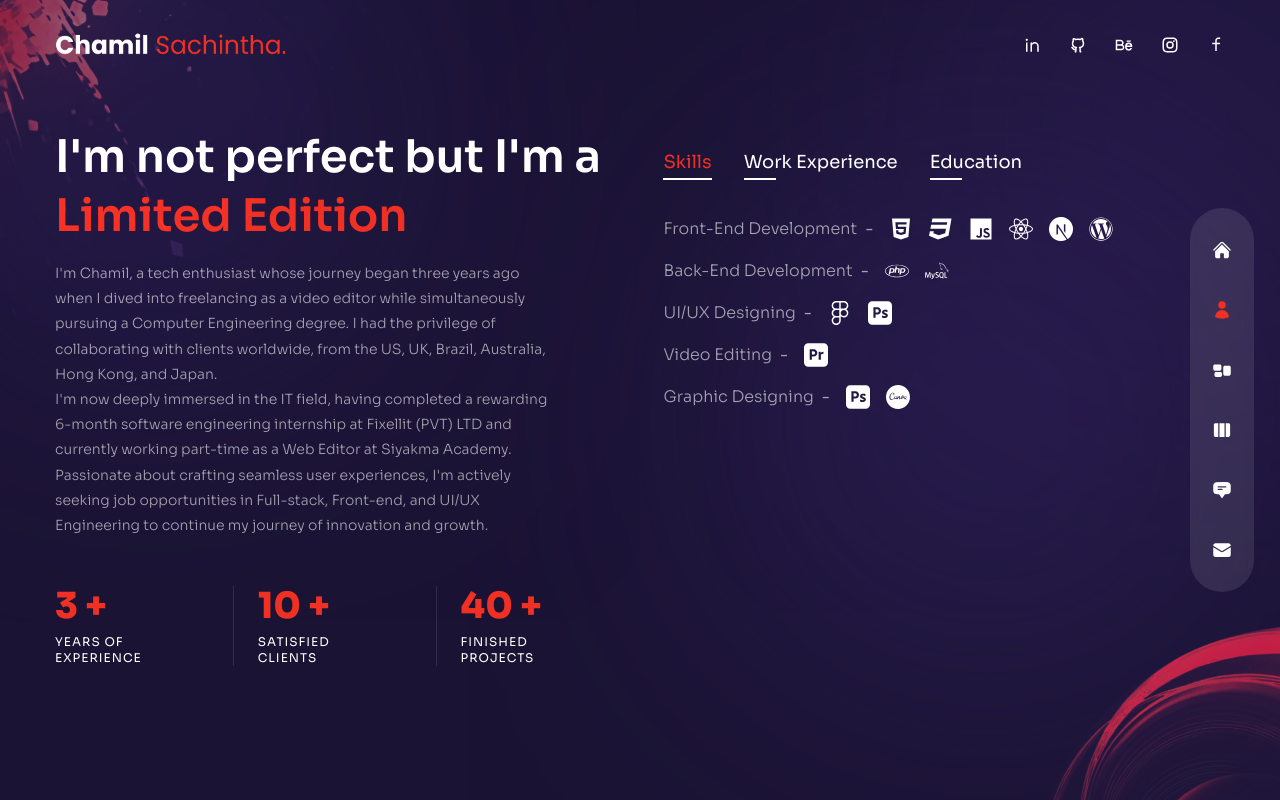
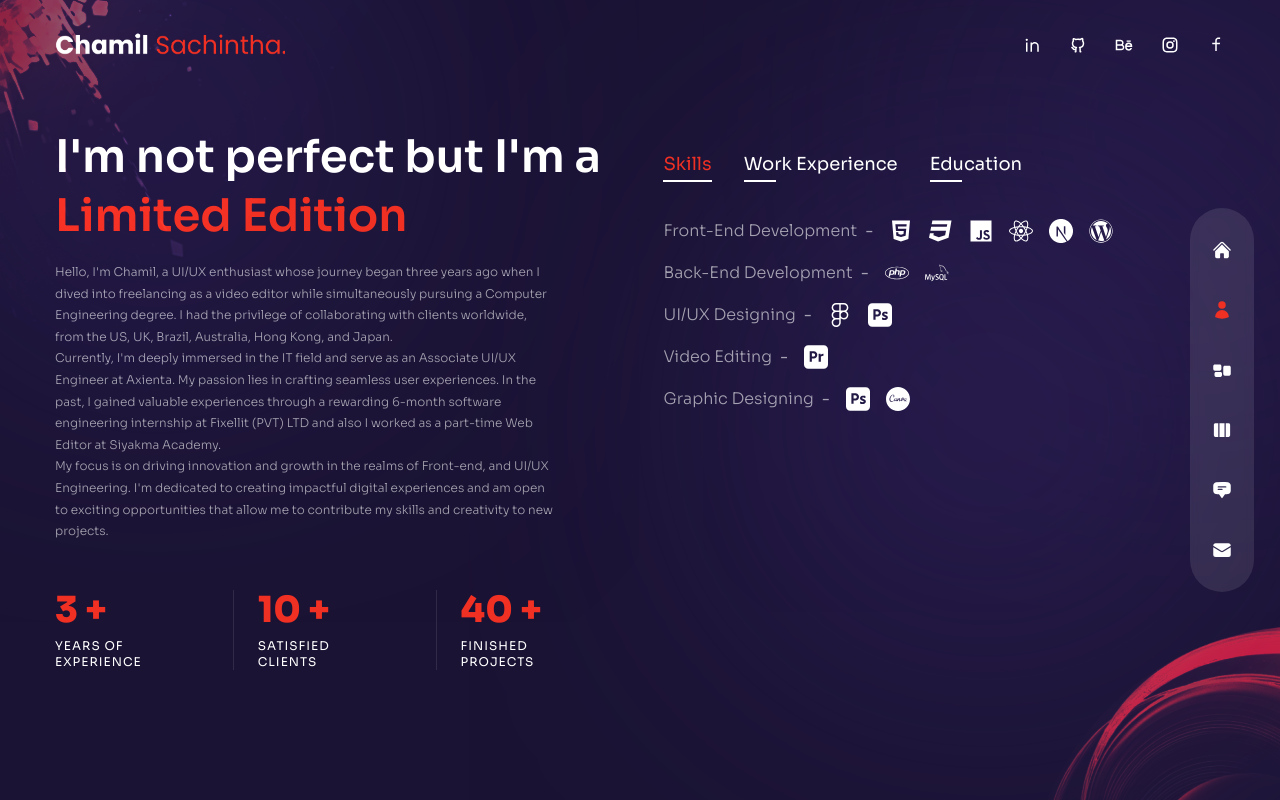
Before and after one commit to ChamilSachintha/Personal-Portfolio-2, a Next.js app: page /about in a window 1280 px wide. Built offline with nearby package versions, Linux system fonts and the light colour scheme.

Commit message:
Content updated

```diff
--- a/components/ServiceSlider.js
+++ b/components/ServiceSlider.js
@@ -17,12 +17,12 @@ import Link from "next/link";
 
 // Service data
 export const serviceData = [
-  {
-    icon: <RxLayers />,
-    title: "Full-Stack",
-    description:
-      "Crafting comprehensive solutions that seamlessly integrate front-end and back-end technologies for an end-to-end experience.",
-  },
+  // {
+  //   icon: <RxLayers />,
+  //   title: "Full-Stack",
+  //   description:
+  //     "Crafting comprehensive solutions that seamlessly integrate front-end and back-end technologies for an end-to-end experience.",
+  // },
   {
     icon: <RxLayout />,
     title: "Front-End",
--- a/components/WorkSlider.js
+++ b/components/WorkSlider.js
@@ -49,19 +49,8 @@ export const workSlider = {
       ],
     },
     {
-      type: "full-stack",
-      images: [
-        {
-          title: "Pharmacy Management System",
-          path: "/thumb16.png",
-          link: "https://github.com/ChamilSachintha/Pharmacy-Management-System",
-        },
-      ],
-    },
-    {
       type: "UI/UX",
       images: [
-
         {
           title: "Space Travel App",
           path: "/thumb14.png",
@@ -98,6 +87,16 @@ export const workSlider = {
           title: "Academic Calendar UI",
           path: "/thumb15.png",
           link: "https://www.behance.net/gallery/179137501/Academic-Calendar-UI-Design",
+        },
+      ],
+    },
+    {
+      type: "full-stack",
+      images: [
+        {
+          title: "Pharmacy Management System",
+          path: "/thumb16.png",
+          link: "https://github.com/ChamilSachintha/Pharmacy-Management-System",
         },
       ],
     },
--- a/pages/about/index.js
+++ b/pages/about/index.js
@@ -50,7 +50,10 @@ export const aboutData = [
       },
       {
         title: "UI/UX Designing",
-        icons: [<FaFigma key={"figma"} />, <SiAdobephotoshop key={"photoshop"} />],
+        icons: [
+          <FaFigma key={"figma"} />,
+          <SiAdobephotoshop key={"photoshop"} />,
+        ],
       },
       {
         title: "Video Editing",
@@ -58,13 +61,20 @@ export const aboutData = [
       },
       {
         title: "Graphic Designing",
-        icons: [<SiAdobephotoshop key={"photoshop"} />, <SiCanva key={"canva"} />],
+        icons: [
+          <SiAdobephotoshop key={"photoshop"} />,
+          <SiCanva key={"canva"} />,
+        ],
       },
     ],
   },
   {
     title: "work experience",
     info: [
+      {
+        title: "Associate UI/UX Engineer - Axienta (Pvt) Ltd",
+        stage: "NOV 2023 - Present",
+      },
       {
         title: "Web Editor (Part time) - Siyakma Academy",
         stage: "FEB 2023 - Present",
@@ -139,19 +149,23 @@ const About = () => {
             initial="hidden"
             animate="show"
             exit="hidden"
-            className="max-w-[500px] mx-auto xl:mx-0 mb-6 xl:mb-12 px-2 xl:px-0 text-[14px]"
+            className="max-w-[500px] mx-auto xl:mx-0 mb-6 xl:mb-12 px-2 xl:px-0 text-[12px]"
           >
-            I&apos;m Chamil, a tech enthusiast whose journey began three years
-            ago when I dived into freelancing as a video editor while
+            Hello, I&apos;m Chamil, a UI/UX enthusiast whose journey began three
+            years ago when I dived into freelancing as a video editor while
             simultaneously pursuing a Computer Engineering degree. I had the
             privilege of collaborating with clients worldwide, from the US, UK,
-            Brazil, Australia, Hong Kong, and Japan. <br /> I&apos;m now deeply
-            immersed in the IT field, having completed a rewarding 6-month
-            software engineering internship at Fixellit (PVT) LTD and currently
-            working part-time as a Web Editor at Siyakma Academy. Passionate
-            about crafting seamless user experiences, I&apos;m actively seeking
-            job opportunities in Full-stack, Front-end, and UI/UX Engineering to
-            continue my journey of innovation and growth.
+            Brazil, Australia, Hong Kong, and Japan. <br /> Currently, I&apos;m
+            deeply immersed in the IT field and serve as an Associate UI/UX
+            Engineer at Axienta. My passion lies in crafting seamless user
+            experiences. In the past, I gained valuable experiences through a
+            rewarding 6-month software engineering internship at Fixellit (PVT)
+            LTD and also I worked as a part-time Web Editor at Siyakma Academy.{" "}
+            <br /> My focus is on driving innovation and growth in the realms of
+            Front-end, and UI/UX Engineering. I&apos;m dedicated to creating
+            impactful digital experiences and am open to exciting opportunities
+            that allow me to contribute my skills and creativity to new
+            projects.
           </motion.p>
           {/* Counters */}
           <motion.div
--- a/pages/index.js
+++ b/pages/index.js
@@ -22,7 +22,7 @@ const Home = () => {
           >
             Hi, I&apos;m Chamil Sachintha <br />{" "}
             <span className="text-accent">
-              Full-Stack, Front-End & UI/UX <br />
+              Front-End & UI/UX <br />
               Engineer
             </span>
           </motion.h1>
@@ -34,8 +34,7 @@ const Home = () => {
             exit="hidden"
             className="max-w-sm xl:max-w-xl mx-auto xl:mx-0 mb-10 xl:mb-16"
           >
-            I am passionate about developing Full-Stack applications, Front-End
-            applications and designing UI/UX and have a good point of view on
+            I am passionate about developing Front-End applications and designing UI/UX and have a good point of view on
             colors.
           </motion.p>
           {/* Button */}
--- a/pages/work/index.js
+++ b/pages/work/index.js
@@ -51,26 +51,36 @@ const Project = () => {
               <button
                 onClick={() => setActiveTab("front-end")}
                 className={`flex-1 flex flex-col md:flex-row max-w-max gap-x-2 items-center
-              tab-btn ${activeTab === "front-end" ? "active text-accent font-semibold" : ""}`}
+              tab-btn ${
+                activeTab === "front-end"
+                  ? "active text-accent font-semibold"
+                  : ""
+              }`}
               >
                 <RxLayout />
                 Front-End
               </button>
               <button
+                onClick={() => setActiveTab("UI/UX")}
+                className={`flex-1 flex flex-col md:flex-row max-w-max gap-x-2 items-center
+              tab-btn ${
+                activeTab === "UI/UX" ? "active text-accent font-semibold" : ""
+              }`}
+              >
+                <RxMix />
+                UI / UX
+              </button>
+              <button
                 onClick={() => setActiveTab("full-stack")}
                 className={`flex-1 flex flex-col md:flex-row max-w-max gap-x-2 items-center
-              tab-btn ${activeTab === "full-stack" ? "active text-accent font-semibold" : ""}`}
+              tab-btn ${
+                activeTab === "full-stack"
+                  ? "active text-accent font-semibold"
+                  : ""
+              }`}
               >
                 <RxLayers />
                 Full-Stack
-              </button>
-              <button
-                onClick={() => setActiveTab("UI/UX")}
-                className={`flex-1 flex flex-col md:flex-row max-w-max gap-x-2 items-center
-              tab-btn ${activeTab === "UI/UX" ? "active text-accent font-semibold" : ""}`}
-              >
-                <RxMix />
-                UI / UX
               </button>
             </div>
             <ProjectSlider activeTab={activeTab} />
```
